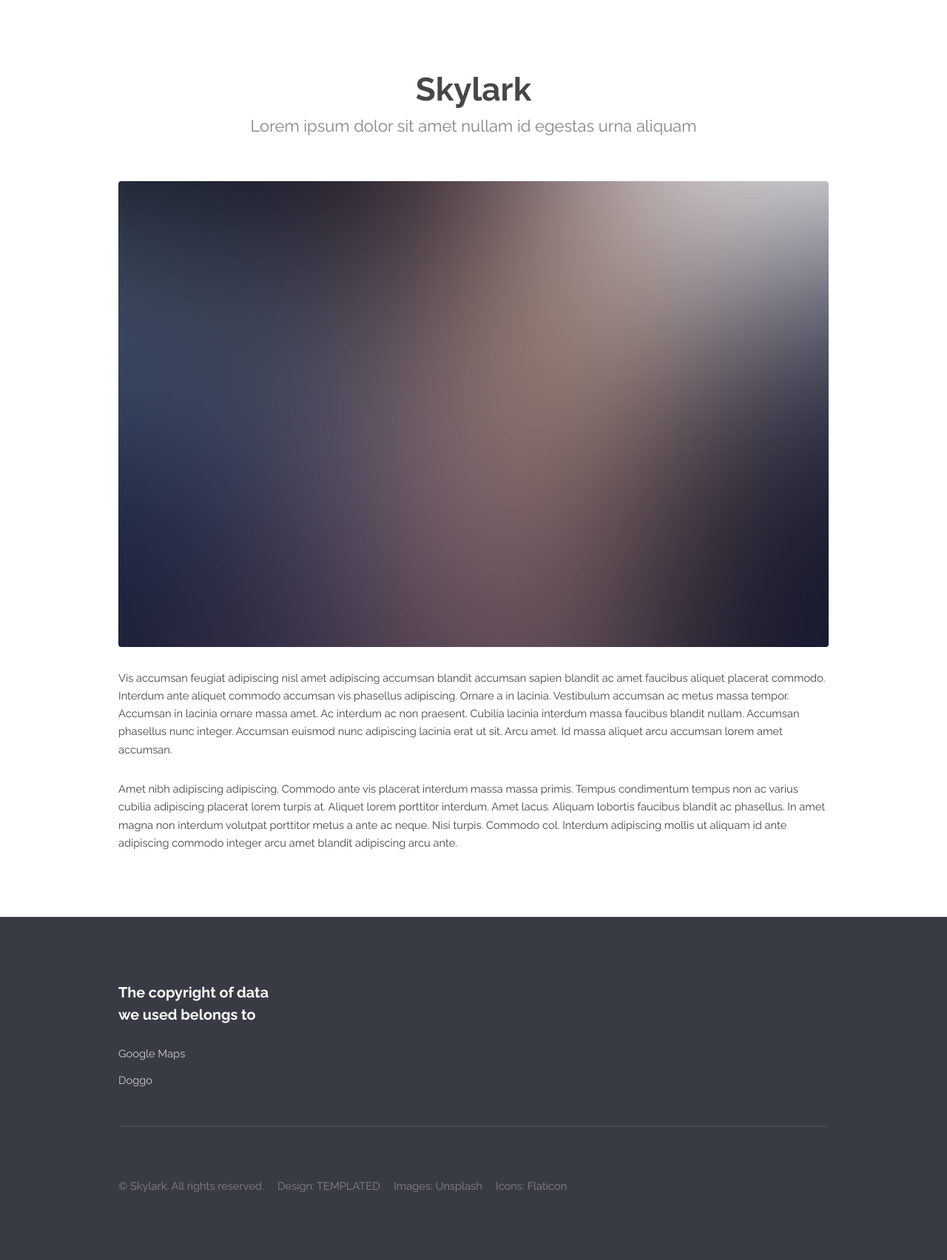
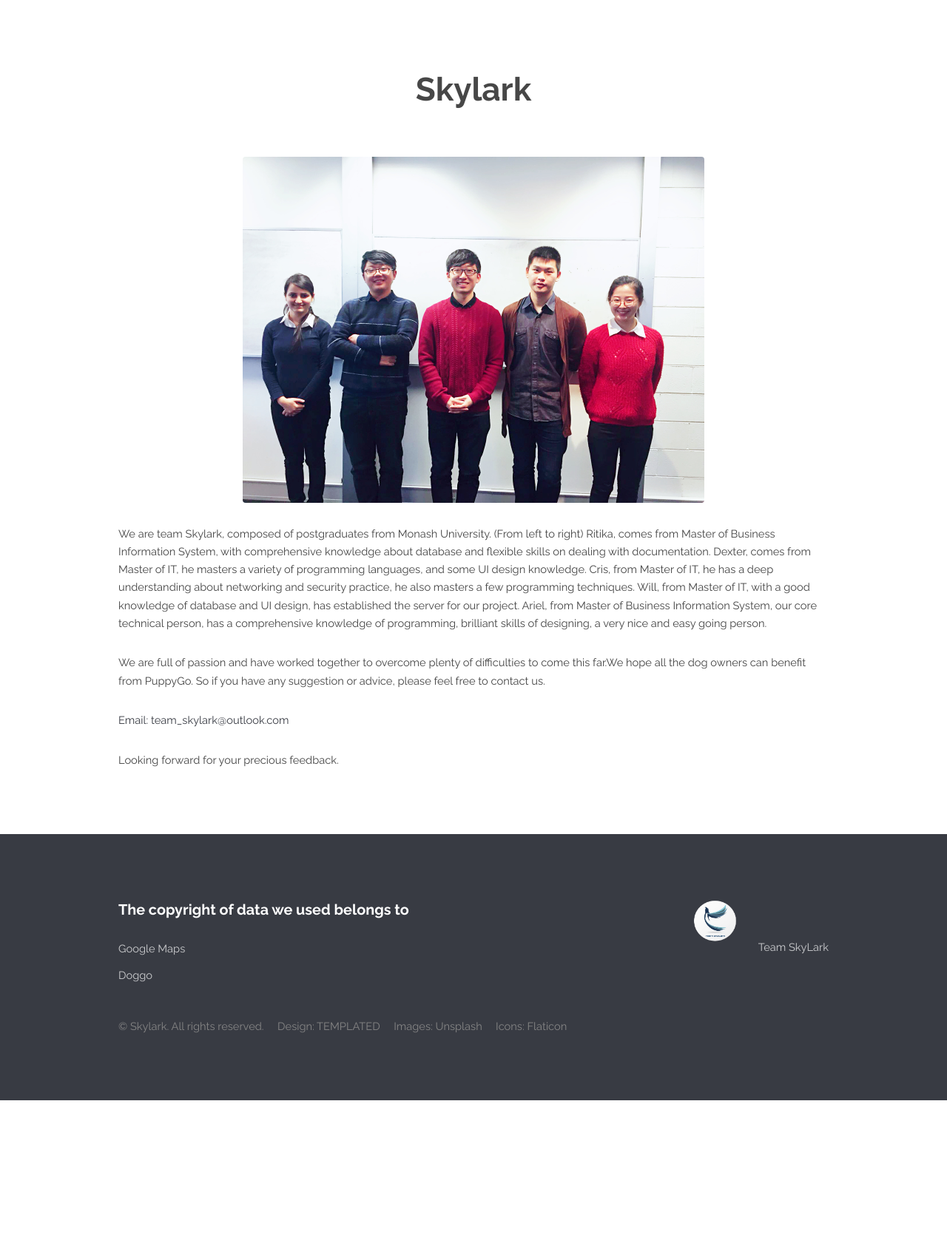
Before and after one commit to ArielPan/PuppyGo, a PHP site: page /aboutUs.php in a window 1280 px wide. Shown: the part 97-1801 px from the top of the page at 74% size. After the commit the page ends 1585 px from the top, so only its background shows below. Run offline with PHP 8.4, Linux system fonts and the light colour scheme.

Commit message:
iteration3 update5

```diff
--- a/PhpProject1/aboutUs.php
+++ b/PhpProject1/aboutUs.php
@@ -9,13 +9,18 @@
     <div class="container">
 
 	<header class="major">
+            <!--team introduction-->
 	<h2>Skylark</h2>
-	<p>Lorem ipsum dolor sit amet nullam id egestas urna aliquam</p>
 	</header>
+        <center>
+	<a href="#" class="image fit"><img src="images/team.jpg" alt="" style="width: 65%; height:40%; "/></a>
+        </center>
+        <p>We are team Skylark, composed of postgraduates from Monash University. (From left to right) Ritika, comes from Master of Business Information System, with comprehensive knowledge about database and flexible skills on dealing with documentation. Dexter, comes from Master of IT, he masters a variety of programming languages, and some UI design knowledge. Cris, from Master of IT, he has a deep understanding about networking and security practice, he also masters a few programming techniques. Will, from Master of IT, with a good knowledge of database and UI design, has established the server for our project. Ariel, from Master of Business Information System, our core technical person, has a comprehensive knowledge of programming, brilliant skills of designing, a very nice and easy going person.
+        </p>
+        <p>We are full of passion and have worked together to overcome plenty of difficulties to come this far.We hope all the dog owners can benefit from PuppyGo. So if you have any suggestion or advice, please feel free to contact us.</p>
+        <p><a href="team_skylark@outlook.com">Email: team_skylark@outlook.com</a></p>
+        <p>Looking forward for your precious feedback.</p>
 
-	<a href="#" class="image fit"><img src="images/pic03.jpg" alt="" /></a>
-	<p>Vis accumsan feugiat adipiscing nisl amet adipiscing accumsan blandit accumsan sapien blandit ac amet faucibus aliquet placerat commodo. Interdum ante aliquet commodo accumsan vis phasellus adipiscing. Ornare a in lacinia. Vestibulum accumsan ac metus massa tempor. Accumsan in lacinia ornare massa amet. Ac interdum ac non praesent. Cubilia lacinia interdum massa faucibus blandit nullam. Accumsan phasellus nunc integer. Accumsan euismod nunc adipiscing lacinia erat ut sit. Arcu amet. Id massa aliquet arcu accumsan lorem amet accumsan.</p>
-	<p>Amet nibh adipiscing adipiscing. Commodo ante vis placerat interdum massa massa primis. Tempus condimentum tempus non ac varius cubilia adipiscing placerat lorem turpis at. Aliquet lorem porttitor interdum. Amet lacus. Aliquam lobortis faucibus blandit ac phasellus. In amet magna non interdum volutpat porttitor metus a ante ac neque. Nisi turpis. Commodo col. Interdum adipiscing mollis ut aliquam id ante adipiscing commodo integer arcu amet blandit adipiscing arcu ante.</p>
 
     </div>
 </section>
--- a/PhpProject1/description.php
+++ b/PhpProject1/description.php
@@ -34,6 +34,7 @@
                            $long = $row1["longitude"];
                            $name = $row1["name"];
                            $leashinfo = $row1["on/offleashinfo"];
+                           $sleashinfo = ereg_replace(";","<br/>",$leashinfo);
                            $map_url = $row1["map_link"];
                            $address = $row1["address"];
                            $zone = $row1["zone"];
@@ -238,7 +239,7 @@
             <img src='<?php echo $coffee_image;?>.png' width=40px height=40px />
             <img src='<?php echo $hospital_image;?>.png' width=40px height=40px />
         </fieldset>
-        <p style=" font-size:150%; font-weight:bold; margin-bottom:0">On-Leash/Off-Leash Information:</p><?php echo $leashinfo;?></p>
+        <p style=" font-size:150%; font-weight:bold; margin-bottom:0">On-Leash/Off-Leash Information:</p><?php echo $sleashinfo;?></p>
         <p><p style="font-size:150%;font-weight:bold; margin-bottom:0">Description:</p><?php echo $desc;?></p>
         </div>
         </section>
@@ -311,7 +312,6 @@
                 <div> <iframe src=<?php echo $map_url; ?>  width="100%" height="400px" frameborder="0" style="border:0" allowfullscreen></iframe></div>
                 </div>
             </section>
-            <br />
            <script type="text/javascript" src="http://www.panoramio.com/wapi/wapi.js?v=1"></script>
            <section id="main" class="wrapper">
                 <div class="container">
@@ -433,7 +433,7 @@
                         <div class="4u 12u$(medium)">
                             <ul class="actions" >
                                 <li>
-                                    <button class="button small" id="btnSubmit">Submit</button>
+                                    <button class="button small" id="btnSubmit">Rate</button>
                                 </li>
                             </ul>
                         </div>
--- a/PhpProject1/footer.php
+++ b/PhpProject1/footer.php
@@ -1,9 +1,4 @@
 <!DOCTYPE html>
-<!--
-To change this license header, choose License Headers in Project Properties.
-To change this template file, choose Tools | Templates
-and open the template in the editor.
--->
 <html>
     <head>
         <meta charset="UTF-8">
@@ -18,9 +13,8 @@ and open the template in the editor.
         <!-- Footer -->
 			<footer id="footer">
 				<div class="container">
-					<section class="links">
-						<div class="row">
-							<section class="3u 6u(medium) 12u$(small)">
+                                        <div class="row">
+						<section class="8u 6u(medium) 12u$(small)">
 								<h3>The copyright of data we used belongs to</h3>
 								<ul class="unstyled">
 									<li><a href="https://www.google.com.au/maps/">Google Maps</a></li>
@@ -28,8 +22,15 @@ and open the template in the editor.
 
 								</ul>
 							</section>
+						<div class="4u$ 12u$(medium)">
+							<ul class="icons">
+								<li>
+                                                                    <img src="images/teamLogo.png" alt="" style="width: 35%; height:20%; "/><span class="label">Team SkyLark</span>
+								</li>
+							</ul>
 						</div>
-					</section>
+					</div>
+
 					<div class="row">
 						<div class="8u 12u$(medium)">
 							<ul class="copyright">
--- a/PhpProject1/index.php
+++ b/PhpProject1/index.php
@@ -16,16 +16,16 @@
     <section id="banner" >
 
         <div clas='container'>
-           <font color=white face="Lucida Sans Unicode" size="16">Looking for dog-friendly beach</font>
+           <font color=white face="Lucida Sans Unicode" size="16">Look for dog-friendly beach</font>
             <div class="row 200%" >
                 <div class="4u 12u$(medium)">
                 <center><font color=#DAF7A6 size="6" face=" Impact">Suburb</font></center>
                     <select id="Suburb" size="2" >
                         <option value="Melbourne Suburbs">Melbourne Suburbs</option>
                         <option value="Mornington Peninsula">Mornington Peninsula</option>
-                        <option value="Philip Island">Philip Island</option>
+                        <option value="Phillip Island">Philip Island</option>
                         <option value="Bellarine Peninsula">Bellarine Peninsula</option>
-                        <option value="Apollo Bay">Apollo Bay</option>
+                        <option value="Apollo Bay">The Great Ocean Road</option>
                     </select>
                 </div>
             <div class="4u 12u$(medium)">
--- a/PhpProject1/map.php
+++ b/PhpProject1/map.php
@@ -4,6 +4,7 @@
         include 'header.php';
     ?>
     <script src="js/map-javascript.js"></script>
+    <!--Google Maps API key-->
     <script async defer
         src="https://maps.googleapis.com/maps/api/js?key=AIzaSyDiLXg6ivkh7RzzeZpEAgoaILl8JcYcbRs&signed_in=true&libraries=places&callback=initMap"></script>
 	<body>
@@ -23,6 +24,7 @@
                                             </div>
                                             <div >
                                               <div >
+                                               <!--select list for different areas-->
                                                 <select  id="zone">
                                                   <option value="0" selected = "true">All BEACHES IN VIC</option>
                                                   <option value="1">GREAT OCEAN ROAD</option>
--- a/PhpProject1/queryDatabase.php
+++ b/PhpProject1/queryDatabase.php
@@ -1,11 +1,14 @@
 <?php
+//connect to the database
 require 'databaseConnect.php';
-
+    //select all the beaches in the database
     $sql = "select no, name, address, longitude,latitude from beachinfo";
     $result = mysqli_query($dbc, $sql);
     $locationInfo = array();
+    // retrive data from database and sent into an array
     while ($data = mysqli_fetch_array($result)){
         $locationInfo[] = $data;
     }
+    //convert array to json
     echo json_encode($locationInfo);
 ?>
--- a/PhpProject1/storeRate.php
+++ b/PhpProject1/storeRate.php
@@ -1,4 +1,5 @@
 <?php
+//set up database connection
     require 'databaseConnect.php';
 
     $overallScore = $_POST['overall'];
--- a/PhpProject1/testImage.php
+++ /dev/null
@@ -1,6 +0,0 @@
-<?php
-$img1 = $_POST['photo1'];
-//$img2 = $_POST['photo2'];
-echo $img1;
-//echo $img2;
-?>
--- a/PhpProject1/zoneSearch.php
+++ b/PhpProject1/zoneSearch.php
@@ -1,13 +1,16 @@
 <?php
-
+//connect to the database
 require 'databaseConnect.php';
+//receive beach zone variable from javascript
     if(isset($_POST['beachZone'])){
         $sql = "SELECT no, name, address,longitude, latitude from beachinfo WHERE zone = '{$_POST['beachZone']}' ";
         $result = mysqli_query($dbc, $sql);
         $locationInfo = array();
+        // retrive data from database and sent into an array
         while ($data = mysqli_fetch_array($result)){
             $locationInfo[] = $data;
         }
     }
+    //convert array to json
     echo json_encode($locationInfo);
 ?>
```
Also changed, not shown: PhpProject1/databaseConnect.php (+7 -7 lines), PhpProject1/list.php (+5 -9 lines), PhpProject1/selectList.php (+15 -5 lines), PhpProject1/images/pic03.jpg (deleted), PhpProject1/images/team.jpg (added), PhpProject1/images/teamLogo.png (added), PhpProject1/star-half.png, PhpProject1/star-half1.png (added).
